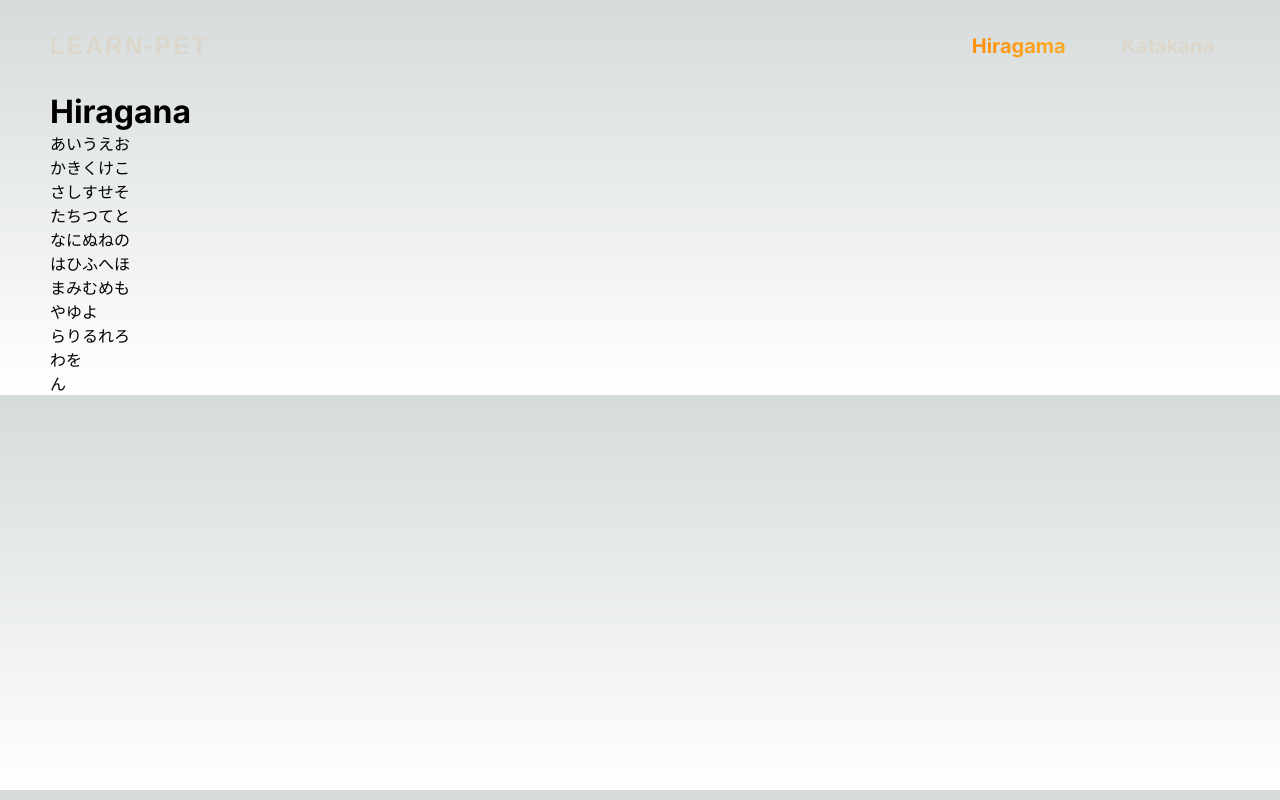
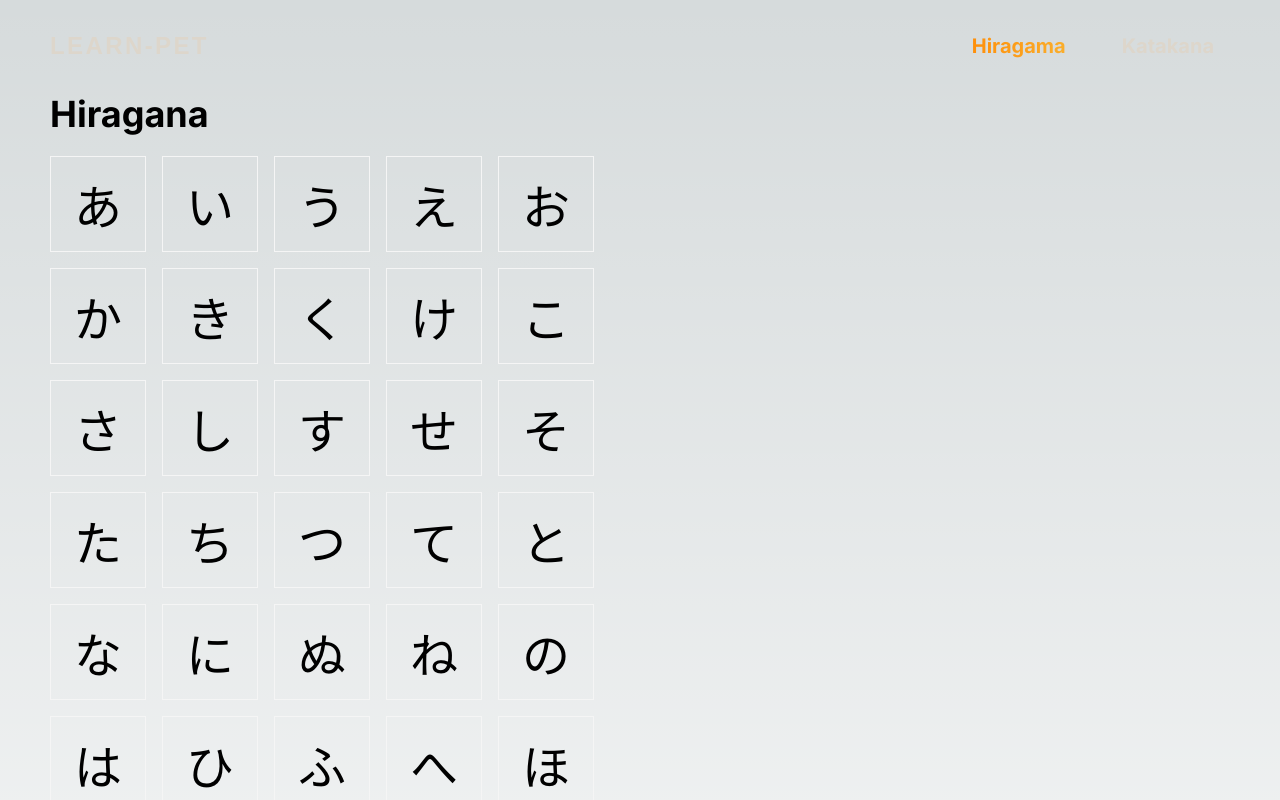
Before and after one commit to dimadidyk0/learn-nexjs, a Next.js app: page /hiragana in a window 1280 px wide. Shown: the top 800 px of the page. Built offline with nearby package versions, Linux system fonts and the light colour scheme.

Commit message:
style: add some styles to hiragana

```diff
--- /dev/null
+++ b/src/app/hiragana/page.module.css
@@ -0,0 +1,8 @@
+.title {
+  font-size: 36px;
+  margin-bottom: 12px;
+}
+
+.row {
+  display: flex;
+}
--- a/src/app/hiragana/page.tsx
+++ b/src/app/hiragana/page.tsx
@@ -1,15 +1,21 @@
 import React from 'react';
 import hiragana from '@/constants/hiragana.json';
 import { HiraganaType } from '@/types/hiragana';
+import { CharacterToLearn } from '../../components/domain/CharacterToLearn/CharacterToLearn';
+import s from './page.module.css';
 
 export default function HiraganaPage() {
   return (
     <main>
-      <h1>Hiragana</h1>
+      <h1 className={s.title}>Hiragana</h1>
+
       {hiragana.map((row: HiraganaType[], index: number) => (
-        <div key={index}>
+        <div className={s.row} key={index}>
           {row.map((character: HiraganaType) => (
-            <span key={character.symbol}>{character.symbol}</span>
+            <CharacterToLearn
+              key={character.symbol}
+              character={character.symbol}
+            />
           ))}
         </div>
       ))}
--- /dev/null
+++ b/src/components/domain/CharacterToLearn/CharacterToLearn.module.css
@@ -0,0 +1,14 @@
+.character {
+  --size: 96px;
+  height: var(--size);
+  width: var(--size);
+  border: 1px solid whitesmoke;
+  display: flex;
+  align-items: center;
+  justify-content: center;
+  margin: 8px;
+  font-size: 48px;
+}
+
+.character:first-of-type { margin-left: 0 }
+.character:last-of-type { margin-right: 0 }
--- /dev/null
+++ b/src/components/domain/CharacterToLearn/CharacterToLearn.tsx
@@ -0,0 +1,12 @@
+import React from 'react';
+import s from './CharacterToLearn.module.css';
+
+type Props = {
+  character: string;
+};
+
+export function CharacterToLearn({ character }: Props) {
+  return (
+    <span className={s.character}>{character}</span>
+  )
+};
```
